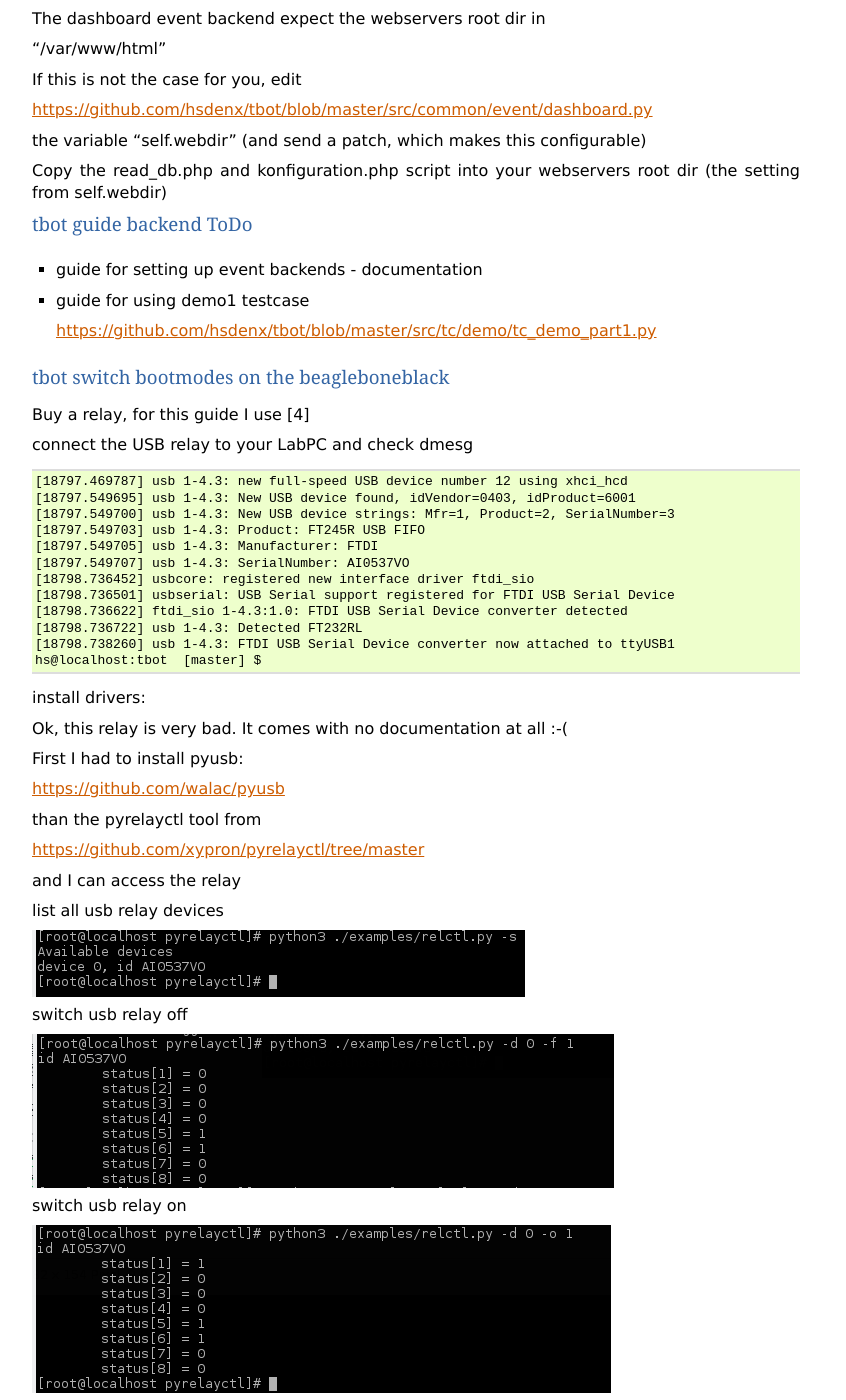
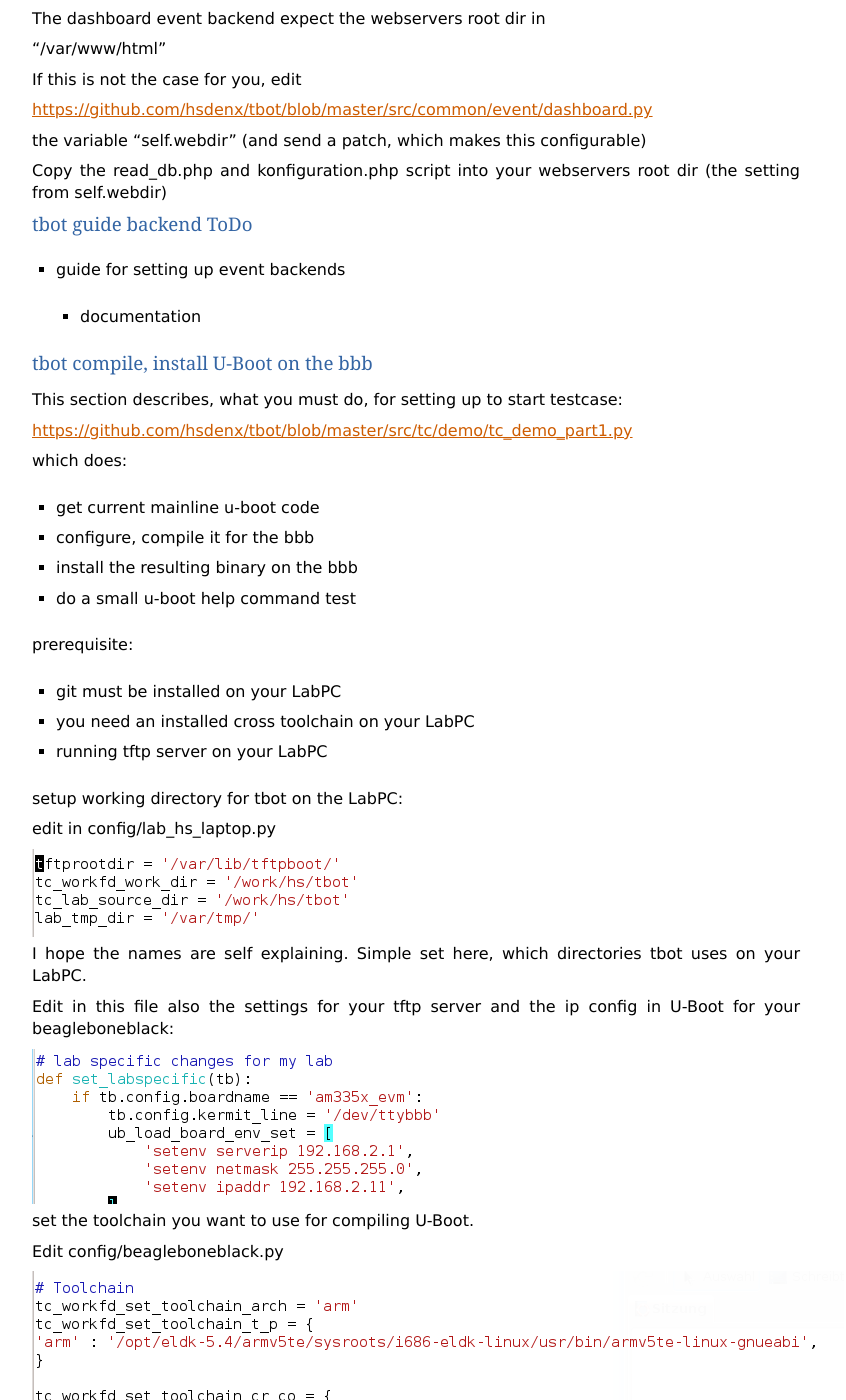
Before and after one commit to hsdenx/tbot, a Sphinx documentation site: the page built from doc/sphinx/source/guide.rst, in a window 1280 px wide and 1400 px high, scrolled down 11117 px. Shown: the whole window, without its empty margins (48-894 px from the left). Built offline with Sphinx 7.4.7, drawn with Linux system fonts in a browser that asks for light colours; some of the changed text lies outside the part shown.

Commit message:
doc: add guide for compiling U-Boot for the BBB
Signed-off-by: Heiko Schocher <hs@denx.de>

```diff
--- a/doc/sphinx/source/guide.rst
+++ b/doc/sphinx/source/guide.rst
@@ -370,11 +370,78 @@ tbot guide backend ToDo
 -----------------------
 
 - guide for setting up event backends
+
   - documentation
 
-- guide for using demo1 testcase
+tbot compile, install U-Boot on the bbb
+---------------------------------------
 
-  https://github.com/hsdenx/tbot/blob/master/src/tc/demo/tc_demo_part1.py
+This section describes, what you must do, for setting up to start testcase:
+
+https://github.com/hsdenx/tbot/blob/master/src/tc/demo/tc_demo_part1.py
+
+which does:
+
+- get current mainline u-boot code
+- configure, compile it for the bbb
+- install the resulting binary on the bbb
+- do a small u-boot help command test
+
+prerequisite:
+
+- git must be installed on your LabPC
+- you need an installed cross toolchain on your LabPC
+- running tftp server on your LabPC
+
+setup working directory for tbot on the LabPC:
+
+edit in config/lab_hs_laptop.py
+
+.. image:: image/guide/guide_demo1_lab_config.png
+
+I hope the names are self explaining. Simple set here, which
+directories tbot uses on your LabPC.
+
+Edit in this file also the settings for your tftp server and
+the ip config in U-Boot for your beagleboneblack:
+
+.. image:: image/guide/guide_demo1_lab_config_tftpserver.png
+
+set the toolchain you want to use for compiling U-Boot.
+
+Edit config/beagleboneblack.py
+
+.. image:: image/guide/guide_demo1_toolchain.png
+
+create in your tftpdirectory a subdirectory "beagleboneblack/tbot"
+
+copy the U-Boot Environment file from
+
+https://github.com/hsdenx/tbot/blob/master/src/files/uboot_env/beagleboneblack.env
+
+into your tftp directory "beagleboneblack/tbot". May you need to adapt
+the values mlofile and ubfile:
+
+.. image:: image/guide/guide_demo1_uboot_env_comment.png
+
+
+tbot copies the results from the build into it. After a successfull
+tbot run, this looks for me:
+
+.. image:: image/guide/guide_demo1_lab_tftpdir_result.png
+
+Now you are ready to start tbot:
+
+.. image:: image/guide/guide_demo1_tbot_run.png
+
+You see the status output, which is default enabled for the
+beagleboneblack. If you do not want to see this messages you
+can disable them in the file config/beagleboneblack.py
+
+.. image:: image/guide/guide_demo1_disable_statusprintf.png
+
+The messages "ERROR - TC ends without prompt read" you can ignore,
+as we issue 2 times a reset to the board. If I find time, I fix this.
 
 tbot switch bootmodes on the beagleboneblack
 --------------------------------------------
@@ -469,6 +536,7 @@ I connected the bootmode selection pins from the bbb to port 1 of the usb relay
 
 .. image:: image/guide/guide_relais_bbb.jpg
 
+In off state the
 Now testing the bootmode with
 
 USB relay off -> boot from internal emmc
```
Also changed, not shown: doc/sphinx/source/image/guide/guide_demo1_disable_statusprintf.png (added), doc/sphinx/source/image/guide/guide_demo1_lab_config.png (added), doc/sphinx/source/image/guide/guide_demo1_lab_config_tftpserver.png (added), doc/sphinx/source/image/guide/guide_demo1_lab_tftpdir_result.png (added), doc/sphinx/source/image/guide/guide_demo1_tbot_run.png (added), doc/sphinx/source/image/guide/guide_demo1_toolchain.png (added), doc/sphinx/source/image/guide/guide_demo1_uboot_env.png (added), doc/sphinx/source/image/guide/guide_demo1_uboot_env_comment.png (added), doc/sphinx/source/image/guide/guide_relais_bbb.jpg, 1 other file.
